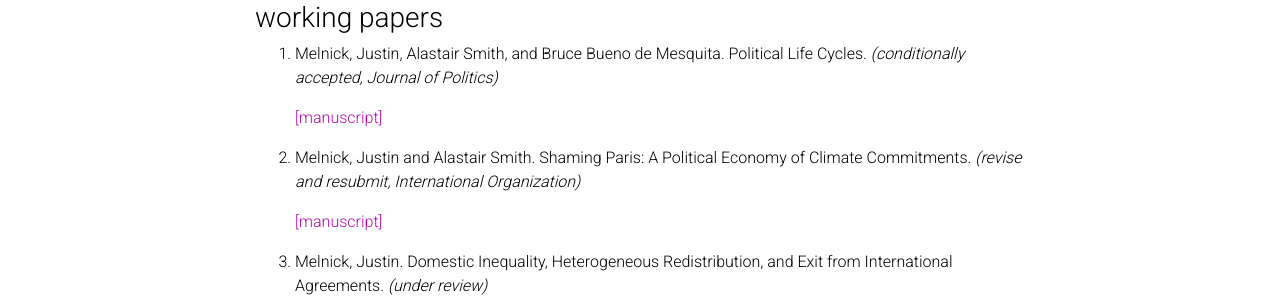
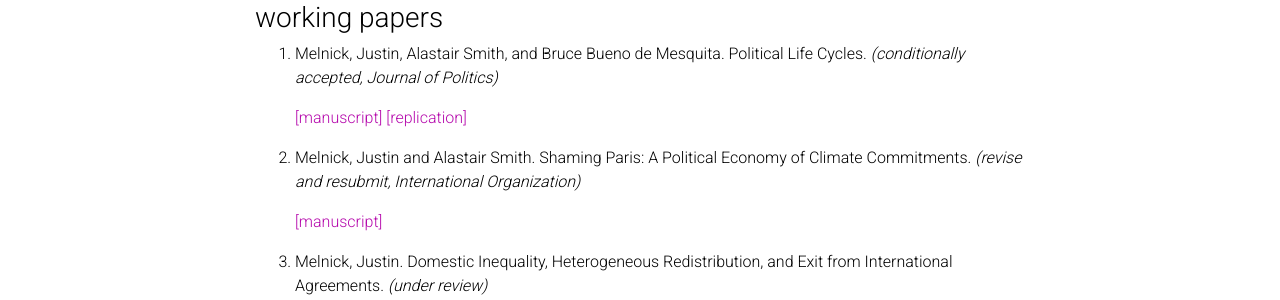
Before and after one commit to justinmelnick/justinmelnick.github.io, a Jekyll site: the page built from _pages/publications.md, in a window 1280 px wide and 1381 px high. Shown: the part 330-630 px from the top of the window. Built offline with Jekyll 4.4.1, drawn with Linux system fonts in a browser that asks for light colours; comment, search, counter and statistics services are not loaded; a style sheet for code colours, icons or effects is not loaded.

Commit message:
update plc

```diff
--- a/_pages/publications.md
+++ b/_pages/publications.md
@@ -18,7 +18,7 @@
 
 1. Melnick, Justin, Alastair Smith, and Bruce Bueno de Mesquita. Political Life Cycles. _(conditionally accepted, Journal of Politics)_
 
-      [[manuscript]](https://justinmelnick.github.io/assets/pdf/PLC_March2023.pdf)
+      [[manuscript]](https://justinmelnick.github.io/assets/pdf/PLC.pdf)  [[replication]](https://doi.org/10.7910/DVN/HVHKDQ)
 
 2. Melnick, Justin and Alastair Smith. Shaming Paris: A Political Economy of Climate Commitments. _(revise and resubmit, International Organization)_
 
```
Also changed, not shown: 2 other files.
